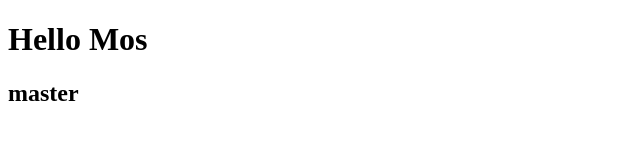
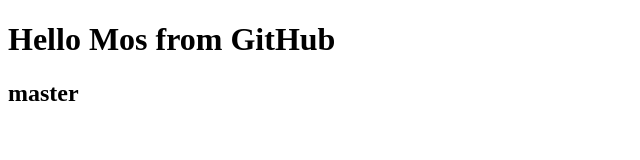
Before and after one commit to mosnahub/learn-git, a plain HTML site: page index.html in a window 1280 px wide. Shown: the whole page, without its empty margins (0-640 px from the left). Drawn offline with Linux system fonts and the light colour scheme.

Commit message:
Update index.html

```diff
--- a/index.html
+++ b/index.html
@@ -8,7 +8,7 @@
 </head>
 
 <body>
-    <h1>Hello Mos</h1>
+    <h1>Hello Mos from GitHub</h1>
     <h2>master</h2>
 </body>
 
```
